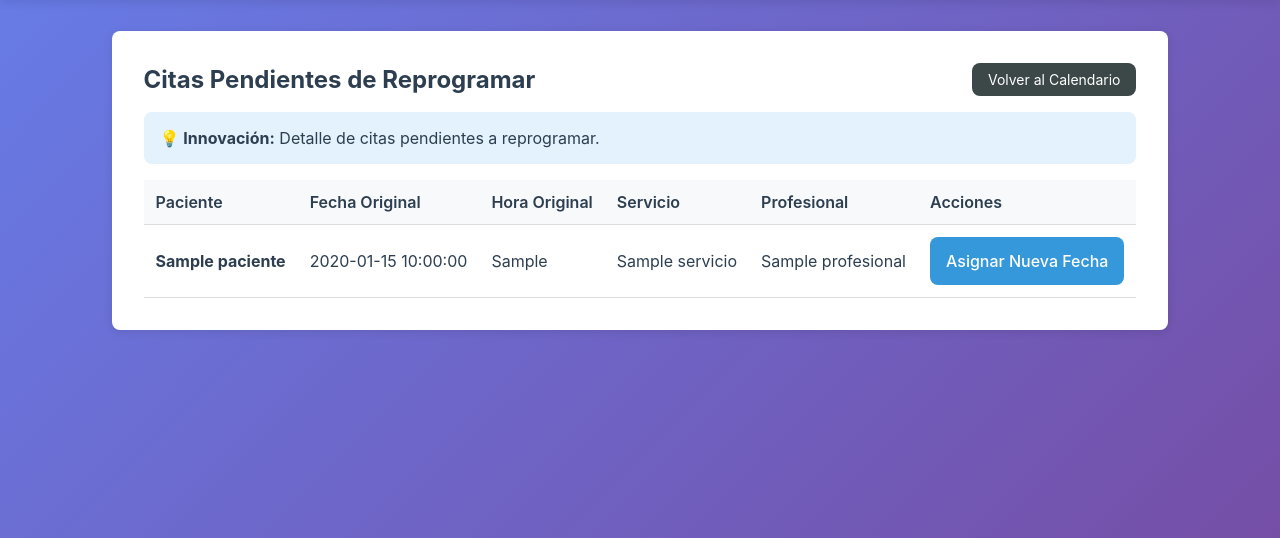
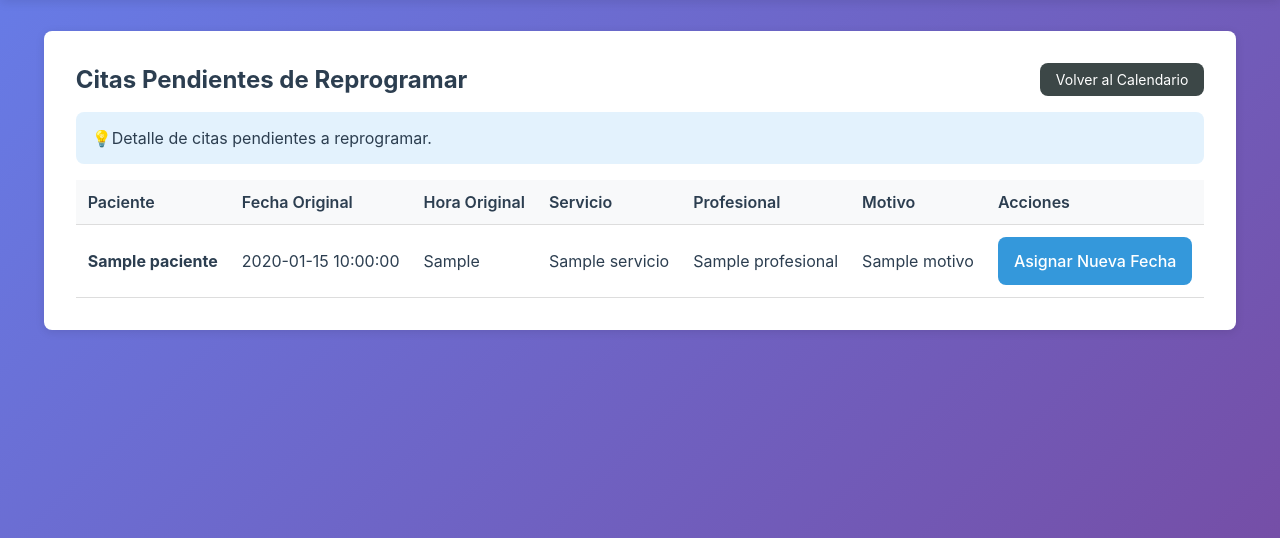
Before and after one commit to Debye-Igor/centro-paye-sistema, a Flask app: template templates/reprogramaciones.html in a window 1280 px wide. Shown: the part 125-663 px from the top of the page. Run offline with Flask 3, Linux system fonts and the light colour scheme; the visitor is signed in with stand-in values (Sample User, id 1); the template is opened without the code that fills it: most values are stand-ins (such as "Sample title", 1, 10 or a date in 2020).

Commit message:
Se agrega motivo al seleccionar programar una cita, script en html reprrgramaciones, funcion en reprogramaciosn.py

```diff
--- a/backend/routes/citas.py
+++ b/backend/routes/citas.py
@@ -270,9 +270,13 @@
             flash('Cita no encontrada', 'error')
             return redirect(url_for('citas.calendario'))
 
-        # INNOVACIÓN: Cambiar estado para liberar horario
+        # Obtener motivo del formulario
+        motivo = request.form.get('motivo', '').strip()
+
+        # Cambiar estado para liberar horario y guardars motivo
         cita_ref.update({
             'estado': 'pendiente_reprogramacion',
+            'motivo_reprogramacion': motivo,
             'fecha_reprogramacion': datetime.now().isoformat()
         })
 
--- a/templates/reprogramaciones.html
+++ b/templates/reprogramaciones.html
@@ -12,7 +12,7 @@
 
     {% if reprogramaciones %}
         <div style="background: #e3f2fd; padding: 1rem; border-radius: 8px; margin-bottom: 1rem;">
-            <p><strong>💡 Innovación:</strong> Detalle de citas pendientes a reprogramar.</p>
+            <p>💡Detalle de citas pendientes a reprogramar.</p>
         </div>
     {% endif %}
 
@@ -24,6 +24,7 @@
                 <th>Hora Original</th>
                 <th>Servicio</th>
                 <th>Profesional</th>
+                <th>Motivo</th>
                 <th>Acciones</th>
             </tr>
         </thead>
@@ -35,13 +36,14 @@
                 <td>{{ reprog.hora_original }}</td>
                 <td>{{ reprog.servicio }}</td>
                 <td>{{ reprog.profesional }}</td>
+                <td>{{ reprog.motivo }}</td>
                 <td>
                     <a href="{{ url_for('reprogramaciones.reprogramar_cita_form', cita_id=reprog.id) }}" class="btn-primary">Asignar Nueva Fecha</a>
                 </td>
             </tr>
             {% else %}
             <tr>
-                <td colspan="6" class="no-data">
+                <td colspan="7" class="no-data">
                     🎉 ¡Excelente! No hay citas pendientes de reprogramación
                 </td>
             </tr>
--- a/templates/usuario_form.html
+++ b/templates/usuario_form.html
@@ -59,7 +59,7 @@
     } else {
         especialidadGroup.style.display = 'none';
         especialidadSelect.required = false;
-        especialidadSelect.value = ''; // Limpiar selección
+        especialidadSelect.value = '';
     }
 }
 </script>
```
Also changed, not shown: backend/routes/reprogramaciones.py (+6 -5 lines), backend/routes/usuarios.py (+5 -5 lines), templates/calendario.html (+11 -2 lines).
